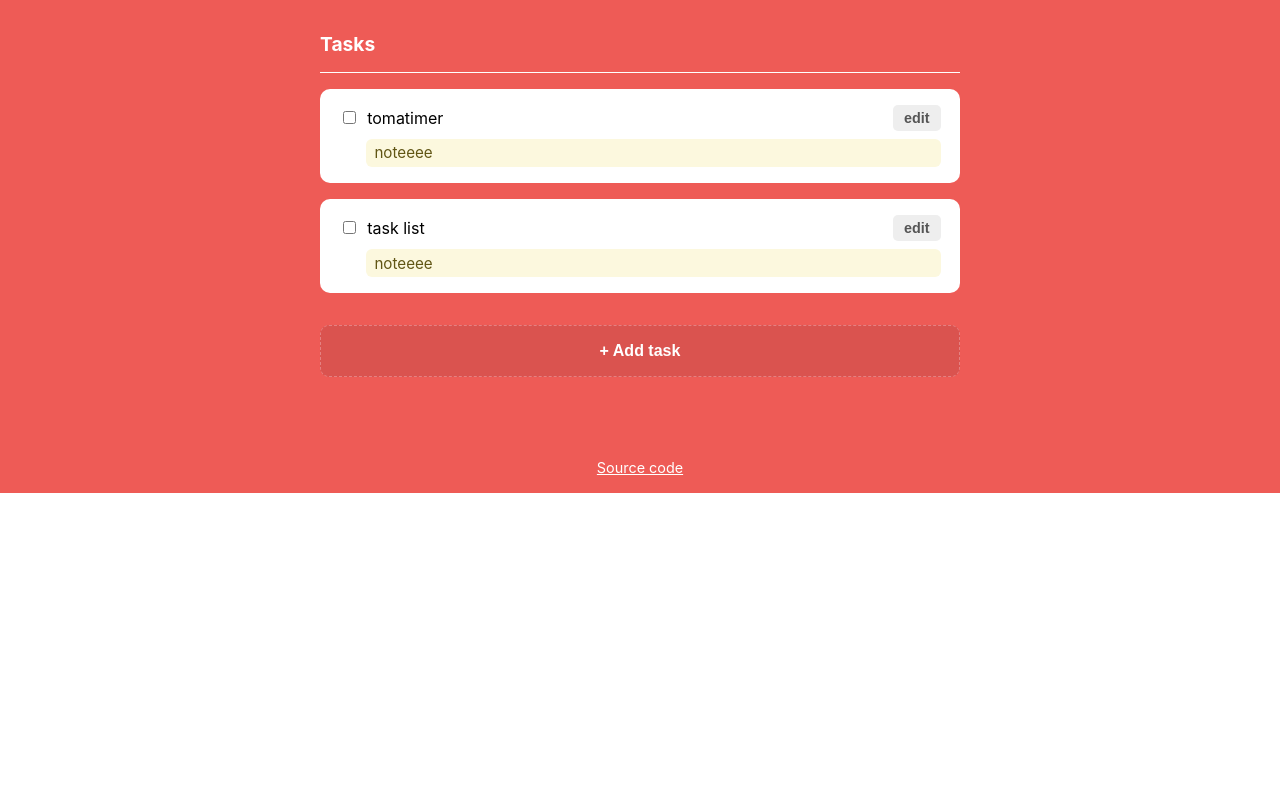
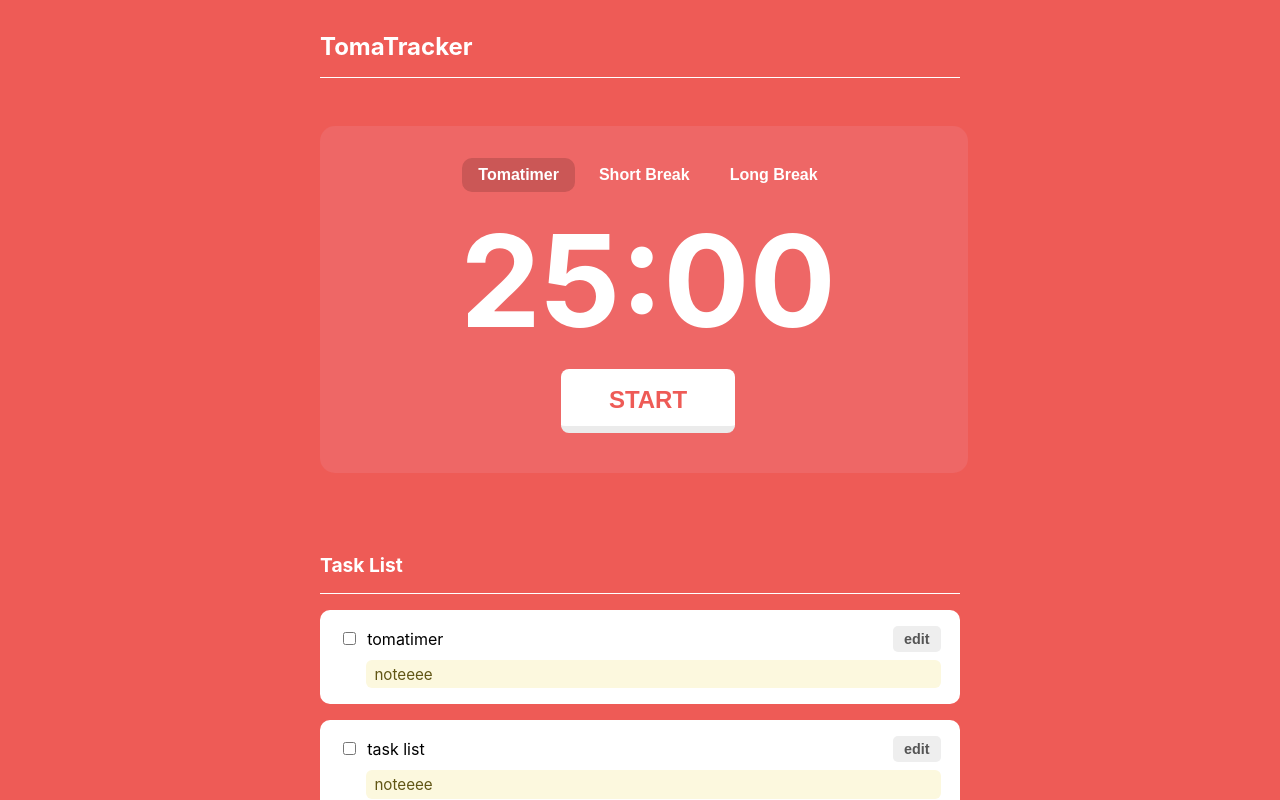
Before and after one commit to sophi-li/todo-list, a React (Create React App) app: page / in a window 1280 px wide. Shown: the top 800 px of the page. Built offline with nearby package versions, Linux system fonts and the light colour scheme.

Commit message:
add tomatracker component

```diff
--- a/src/App.js
+++ b/src/App.js
@@ -2,6 +2,7 @@ import React from 'react'
 
 import Header from './components/Header'
 import TodoContainer from './components/TodoContainer'
+import TimerCard from './components/TimerCard'
 import Footer from './components/Footer'
 import Layout from './components/Layout'
 
@@ -12,6 +13,7 @@ function App() {
     <div className={styles.container}>
       <Layout>
         <Header />
+        <TimerCard />
         <TodoContainer />
         <Footer />
       </Layout>
--- a/src/components/Footer/Footer.jsx
+++ b/src/components/Footer/Footer.jsx
@@ -1,13 +1,24 @@
-import React from "react";
+import React from 'react'
 
-import styles from "./Footer.module.css";
+import styles from './Footer.module.css'
 
 const Footer = () => (
   <div className={styles.container}>
+    <div>
+      TomaTracker is based on the{' '}
+      <a
+        className={styles.link}
+        href="https://en.wikipedia.org/wiki/Pomodoro_Technique"
+        target="_blank"
+        rel="noopener noreferrer"
+      >
+        pomodoro technique
+      </a>
+    </div>
     <a className={styles.link} href="https://github.com" target="__blank">
       Source code
     </a>
   </div>
-);
+)
 
-export default Footer;
+export default Footer
--- a/src/components/Footer/Footer.module.css
+++ b/src/components/Footer/Footer.module.css
@@ -2,6 +2,7 @@
   text-align: center;
   padding: 1rem 0;
   position: relative;
+  color: white;
 }
 
 .link {
--- a/src/components/Header/Header.jsx
+++ b/src/components/Header/Header.jsx
@@ -5,7 +5,7 @@ import styles from './Header.module.css'
 const Header = () => {
   return (
     <div>
-      <div className={styles.container}>Tasks</div>
+      <div className={styles.container}>TomaTracker</div>
     </div>
   )
 }
--- a/src/components/Header/Header.module.css
+++ b/src/components/Header/Header.module.css
@@ -3,5 +3,5 @@
   padding: 2rem 0 1rem 0;
   color: white;
   font-weight: bold;
-  font-size: 1.2rem;
+  font-size: 1.5rem;
 }
--- /dev/null
+++ b/src/components/TimerCard/TimerCard.css
@@ -0,0 +1,70 @@
+.timerCardContainer {
+  background-color: #ee6766;
+  color: white;
+  text-align: center;
+  width: 100%;
+  margin: 3rem auto;
+  border-radius: 15px;
+  padding: 2rem 0rem 2.5rem 0.5rem;
+}
+
+.time {
+  font-size: 8rem;
+  font-weight: bold;
+  padding: 0.7rem 0;
+}
+
+.tomatimerBtn,
+.shortBreakBtn,
+.longBreakBtn {
+  color: white;
+  border: none;
+  background-color: transparent;
+  padding: 0.5rem 1rem;
+  font-size: 1rem;
+  font-weight: bold;
+}
+
+.tomatimerBtn:hover,
+.shortBreakBtn:hover,
+.longBreakBtn:hover {
+  cursor: pointer;
+  background-color: #cb5756;
+  border-radius: 10px;
+}
+
+.tomatimerBtn:focus,
+.shortBreakBtn:focus,
+.longBreakBtn:focus {
+  outline: none;
+}
+
+.tomatimerBtn,
+.shortBreakBtn {
+  margin-right: 0.5rem;
+}
+
+.activeBtn {
+  background-color: #cb5756;
+  border-radius: 10px;
+}
+
+.startBtn {
+  color: #ee5b56;
+  background-color: white;
+  text-transform: uppercase;
+  border: none;
+  border-radius: 8px;
+  font-size: 1.5rem;
+  padding: 0.7em 2em 0.5em 2em;
+  font-weight: bold;
+  border-bottom: 7px solid #ebebeb;
+}
+
+.startBtn:hover {
+  cursor: pointer;
+}
+
+.startBtn:focus {
+  outline: none;
+}
--- /dev/null
+++ b/src/components/TimerCard/TimerCard.jsx
@@ -0,0 +1,139 @@
+import React, { useState, useEffect } from 'react'
+
+import './TimerCard.css'
+
+const TimerCard = () => {
+  const [timerState, setTimerState] = useState('tomatimer')
+  const [timeRemaining, setTimeRemaining] = useState({
+    minutes: 25,
+    seconds: 0,
+  })
+  const [paused, setPaused] = useState(true)
+  const [timerFinished, setTimerFinished] = useState(true)
+
+  const audioTune = new Audio('/swing.m4a')
+
+  const startTimer = () => {
+    setPaused(!paused)
+    setTimerFinished(!timerFinished)
+  }
+
+  const tick = () => {
+    // do nothing if paused or timer is over
+    if (paused || timerFinished) {
+      return
+    }
+    // set timerfinished state to true & reset to 25min when timer is up
+    if (timeRemaining.minutes === 0 && timeRemaining.seconds === 0) {
+      setTimerFinished(true)
+      setPaused(true)
+      if (timerState === 'longBreak') {
+        setTimeRemaining({
+          minutes: 25,
+          seconds: 0,
+        })
+        setTimerState('tomatimer')
+      } else {
+        setTimerState('shortBreak')
+        setTimeRemaining({
+          minutes: 5,
+          seconds: 0,
+        })
+      }
+      audioTune.play()
+      // decrement minutes
+    } else if (timeRemaining.seconds === 0) {
+      setTimeRemaining({ minutes: timeRemaining.minutes - 1, seconds: 59 })
+    } else {
+      // decrement seconds
+      setTimeRemaining({
+        minutes: timeRemaining.minutes,
+        seconds: timeRemaining.seconds - 1,
+      })
+    }
+  }
+
+  useEffect(() => {
+    let timerID = setInterval(() => tick(), 1000)
+    return () => {
+      clearInterval(timerID)
+    }
+  })
+
+  const changeState = (e) => {
+    e.preventDefault()
+    setPaused(true)
+    let currentState = e.target.value
+
+    switch (currentState) {
+      case 'tomatimer':
+        setTimerState('tomatimer')
+        setTimeRemaining({
+          minutes: 25,
+          seconds: 0,
+        })
+        break
+      case 'shortBreak':
+        setTimerState('shortBreak')
+        setTimeRemaining({
+          minutes: 5,
+          seconds: 0,
+        })
+        break
+      case 'longBreak':
+        setTimerState('longBreak')
+        setTimeRemaining({
+          minutes: 15,
+          seconds: 0,
+        })
+        break
+      default:
+        console.log('default')
+    }
+  }
+
+  return (
+    <div className="timerCardContainer">
+      <div className="settingsContainer">
+        <button
+          onClick={changeState}
+          value="tomatimer"
+          className={`tomatimerBtn ${
+            timerState === 'tomatimer' ? 'activeBtn' : null
+          }`}
+        >
+          Tomatimer
+        </button>
+        <button
+          onClick={changeState}
+          value="shortBreak"
+          className={`shortBreakBtn ${
+            timerState === 'shortBreak' ? 'activeBtn' : null
+          }`}
+        >
+          Short Break
+        </button>
+        <button
+          onClick={changeState}
+          value="longBreak"
+          className={`longBreakBtn ${
+            timerState === 'longBreak' ? 'activeBtn' : null
+          }`}
+        >
+          Long Break
+        </button>
+      </div>
+      <div className="time">
+        {timeRemaining.minutes.toString().padStart(2, '0')}:
+        {timeRemaining.seconds.toString().padStart(2, '0')}
+      </div>
+      <div>
+        <button onClick={startTimer} className="startBtn">
+          {paused || timerFinished ? 'Start' : 'Stop'}
+        </button>
+      </div>
+    </div>
+  )
+}
+
+export default TimerCard
--- /dev/null
+++ b/src/components/TimerCard/index.js
@@ -0,0 +1 @@
+export { default } from './TimerCard'
--- a/src/components/TodoContainer/TodoContainer.jsx
+++ b/src/components/TodoContainer/TodoContainer.jsx
@@ -36,6 +36,8 @@ const TodoContainer = () => {
   return (
     <div>
       <div className={styles.container}>
+        <h2 className={styles.taskListTitle}>Task List</h2>
+
         {tasklist.map((element) => (
           <TodoCard
             key={element.id}
--- a/src/components/TodoContainer/TodoContainer.module.css
+++ b/src/components/TodoContainer/TodoContainer.module.css
@@ -19,3 +19,11 @@
 .addBtn:hover {
   cursor: pointer;
 }
+
+.taskListTitle {
+  border-bottom: 1px solid white;
+  padding: 2rem 0 1rem 0;
+  color: white;
+  font-weight: bold;
+  font-size: 1.2rem;
+}
```
Also changed, not shown: 1 other file (tests, documents, lock files or other folders).
